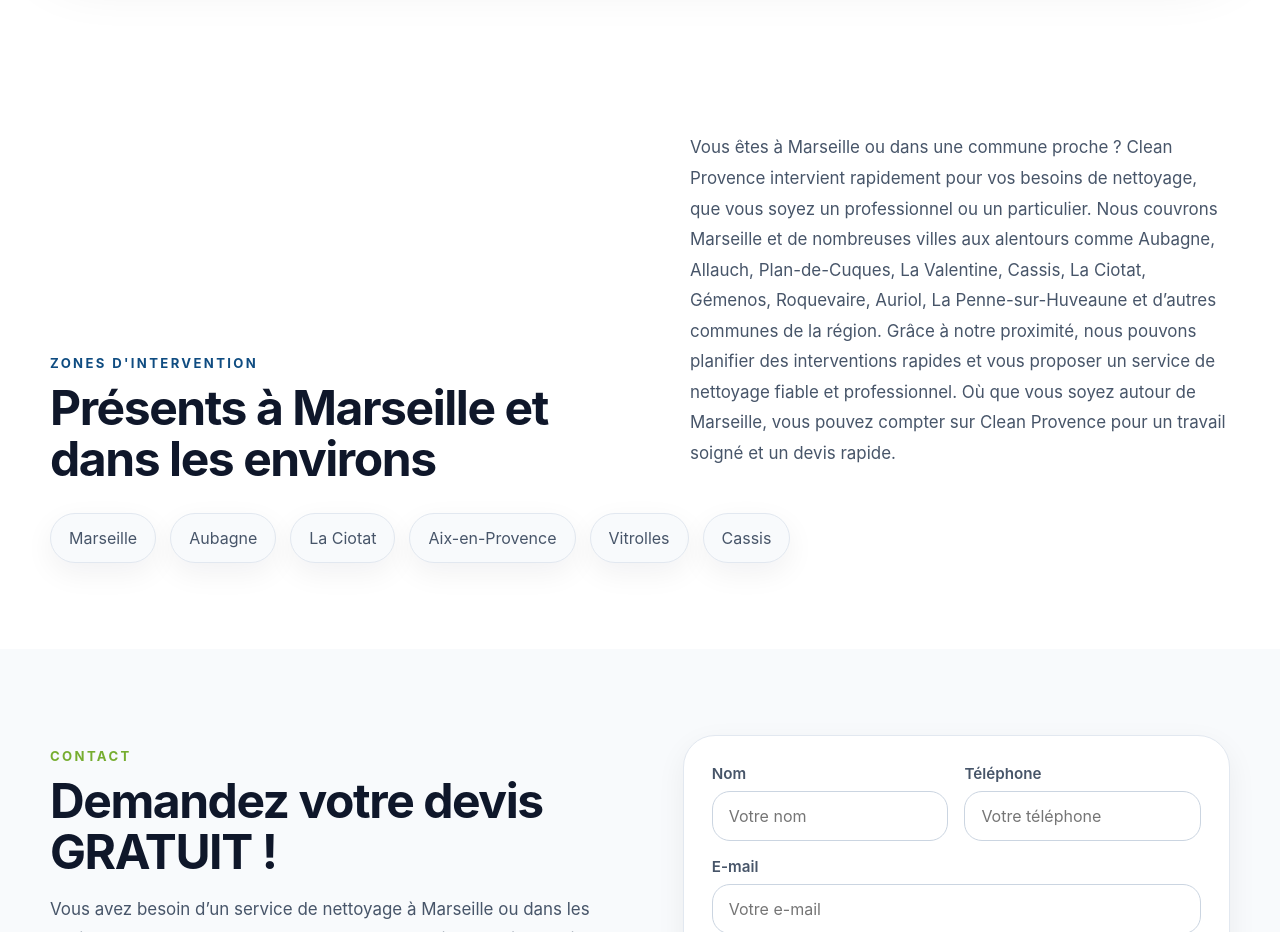
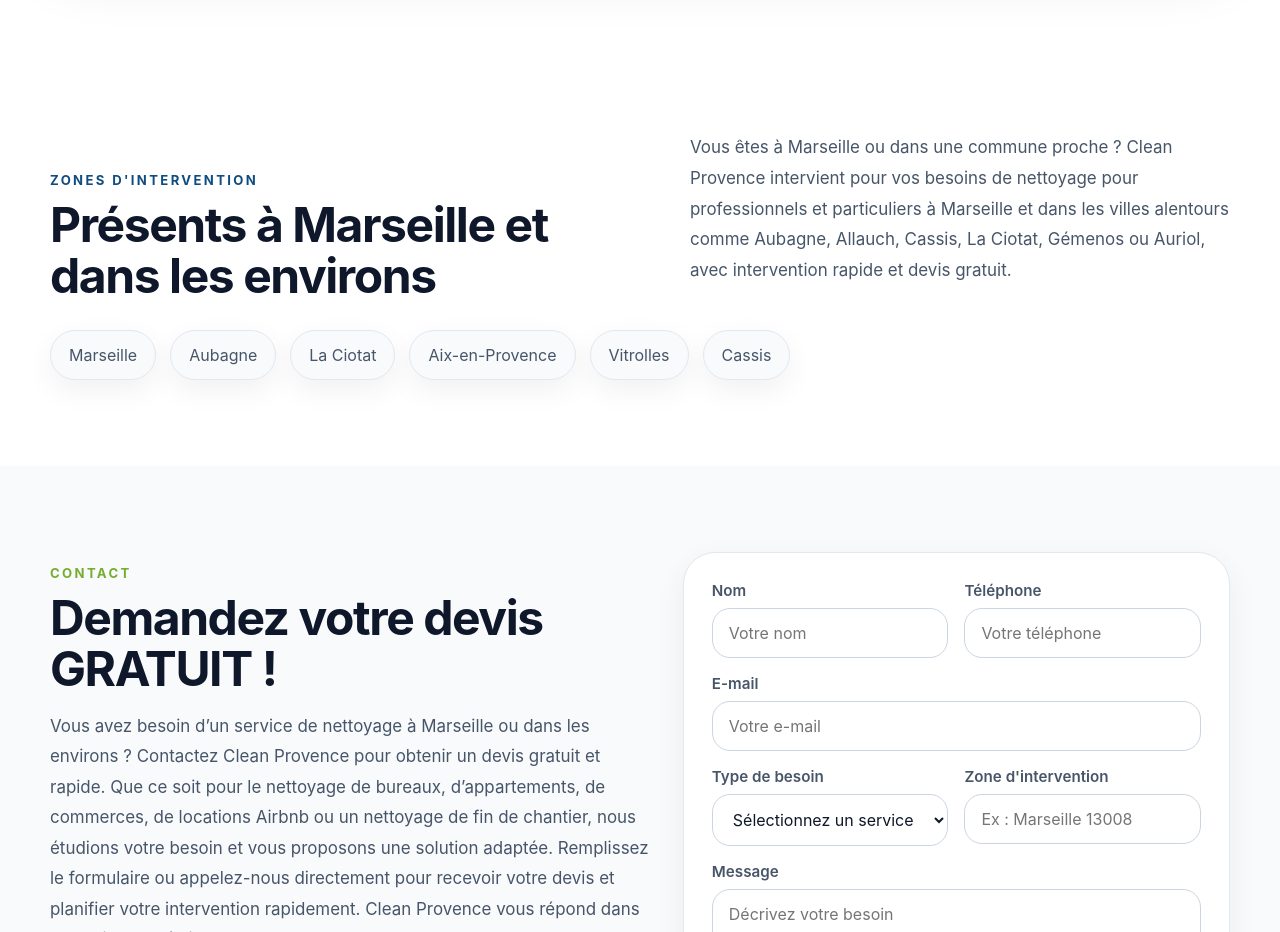
Before and after one commit to KHALDI-99/ProvenceClean, a React (Vite) app: page / in a window 1280 px wide. Shown: the part 2820-3752 px from the top of the page. Built offline with nearby package versions, Linux system fonts and the light colour scheme.

Commit message:
Refactor cleaning service description for clarity
Simplified the text for cleaning services in Marseille.

```diff
--- a/src/App.tsx
+++ b/src/App.tsx
@@ -358,7 +358,7 @@
                 <h2>Présents à Marseille et dans les environs</h2>
               </div>
               <p className="zones-copy">
-                Vous êtes à Marseille ou dans une commune proche ? Clean Provence intervient rapidement pour vos besoins de nettoyage, que vous soyez un professionnel ou un particulier. Nous couvrons Marseille et de nombreuses villes aux alentours comme Aubagne, Allauch, Plan-de-Cuques, La Valentine, Cassis, La Ciotat, Gémenos, Roquevaire, Auriol, La Penne-sur-Huveaune et d’autres communes de la région. Grâce à notre proximité, nous pouvons planifier des interventions rapides et vous proposer un service de nettoyage fiable et professionnel. Où que vous soyez autour de Marseille, vous pouvez compter sur Clean Provence pour un travail soigné et un devis rapide.
+                Vous êtes à Marseille ou dans une commune proche ? Clean Provence intervient pour vos besoins de nettoyage pour professionnels et particuliers à Marseille et dans les villes alentours comme Aubagne, Allauch, Cassis, La Ciotat, Gémenos ou Auriol, avec intervention rapide et devis gratuit.
               </p>
             </div>
             <div className="zones-list">
```
